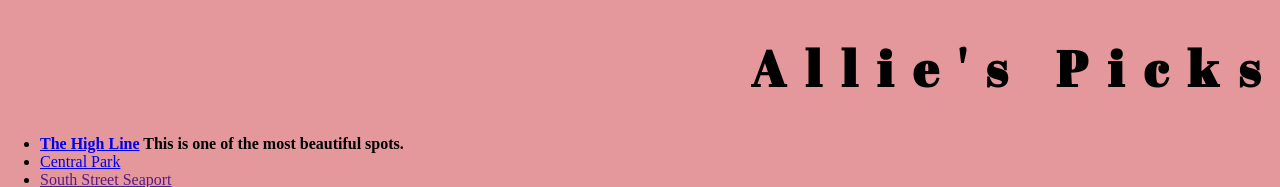
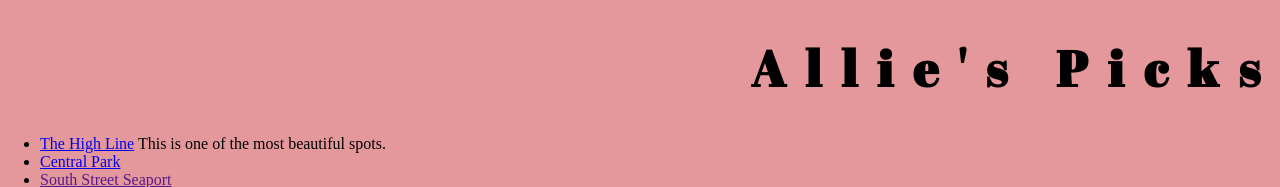
Before and after one commit to alliegriffin/nycpicks, a plain HTML site: page index.html in a window 1280 px wide. Shown: the top 187 px of the page. Drawn offline with Linux system fonts and the light colour scheme; grey boxes are pictures that could not be loaded.

Commit message:
Update style.css

```diff
--- a/css/style.css
+++ b/css/style.css
@@ -5,4 +5,3 @@ h1 { font-family: 'Abril Fatface', cursive;
   font-size: 50px;
   text-align: right;
   letter-spacing: 20px;}
-  .featured {font-weight:bold}}
```
